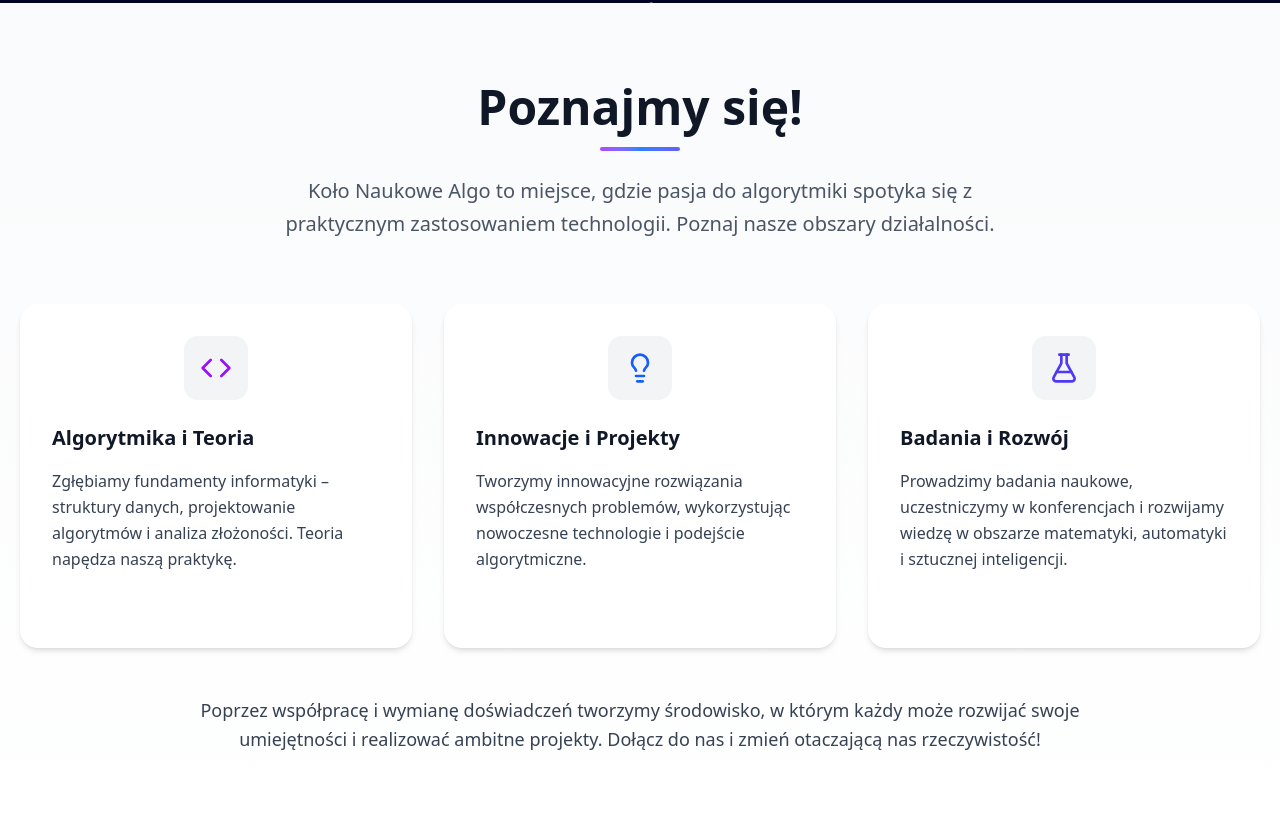
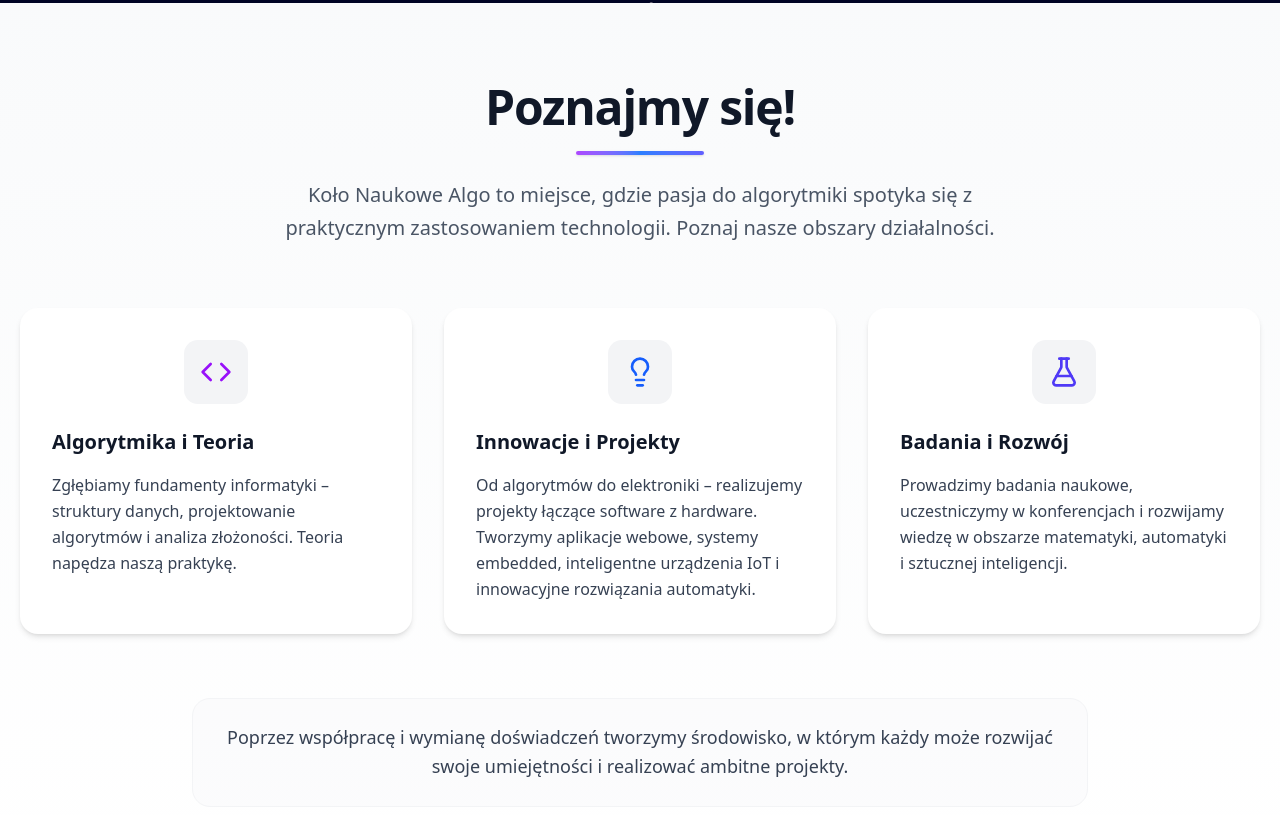
Before and after one commit to KN-Algo/Panel_administracyjny, a React (Vite) app in the folder frontend/: page / in a window 1280 px wide. Shown: the part 797-1612 px from the top of the page. Built offline with nearby package versions, Linux system fonts and the light colour scheme.

Commit message:
feat: zmiana stylu i treści kart

```diff
--- a/frontend/src/features/home/AboutSection.tsx
+++ b/frontend/src/features/home/AboutSection.tsx
@@ -1,5 +1,5 @@
 import { useTranslation } from "react-i18next";
-import { Code, Lightbulb, FlaskConical, ArrowRight } from "lucide-react";
+import { Code, Lightbulb, FlaskConical } from "lucide-react";
 
 interface TileProps {
   icon: React.ReactNode;
@@ -41,11 +41,6 @@ function AnimatedTile({
         <p className="text-gray-700 group-hover:text-white/90 leading-relaxed transition-colors duration-300">
           {description}
         </p>
-
-        {/* Arrow indicator */}
-        <div className="mt-6 flex justify-center opacity-0 group-hover:opacity-100 transition-opacity duration-300">
-          <ArrowRight className="w-5 h-5 text-white animate-pulse" />
-        </div>
       </div>
 
       {/* Decorative element */}
@@ -91,18 +86,18 @@ export default function AboutSection() {
     <div className="relative w-full py-20 bg-gradient-to-b from-gray-50 to-white z-10">
       <div className="max-w-7xl mx-auto px-5">
         {/* Header */}
-        <div className="text-center mb-16">
-          <h2 className="text-4xl md:text-5xl font-bold text-gray-900 mb-4">
+        <div className="text-center mb-16 group cursor-default">
+          <h2 className="text-4xl md:text-5xl font-bold text-gray-900 mb-5 tracking-tight transition-all duration-300 group-hover:scale-[1.02]">
             {t("home.about_title")}
           </h2>
-          <div className="w-20 h-1 bg-gradient-to-r from-purple-500 via-blue-500 to-indigo-500 mx-auto rounded-full mb-6"></div>
-          <p className="text-xl text-gray-600 max-w-3xl mx-auto leading-relaxed">
+          <div className="w-32 h-1 bg-gradient-to-r from-purple-500 via-blue-500 to-indigo-500 mx-auto rounded-full mb-6 shadow-sm transition-all duration-500 group-hover:w-48 group-hover:shadow-md"></div>
+          <p className="text-xl text-gray-600 max-w-3xl mx-auto leading-relaxed font-light">
             {t("home.about_subtitle")}
           </p>
         </div>
 
         {/* Animated Tiles Grid */}
-        <div className="grid grid-cols-1 md:grid-cols-2 lg:grid-cols-3 gap-8 mb-12">
+        <div className="grid grid-cols-1 md:grid-cols-2 lg:grid-cols-3 gap-8 mb-16">
           {tiles.map((tile, index) => (
             <AnimatedTile key={index} {...tile} />
           ))}
@@ -110,9 +105,11 @@ export default function AboutSection() {
 
         {/* Bottom text */}
         <div className="text-center max-w-4xl mx-auto">
-          <p className="text-lg text-gray-700 leading-relaxed">
-            {t("home.about_footer_text")}
-          </p>
+          <div className="px-8 py-6 rounded-2xl bg-gray-50/50 border border-gray-100 transition-all duration-300 hover:bg-gray-100/50 hover:border-gray-200 hover:shadow-md hover:-translate-y-1 cursor-default">
+            <p className="text-lg text-gray-700 leading-relaxed">
+              {t("home.about_footer_text")}
+            </p>
+          </div>
         </div>
       </div>
     </div>
--- a/frontend/src/i18n/de.json
+++ b/frontend/src/i18n/de.json
@@ -14,10 +14,10 @@
     "about_tile1_title": "Algorithmik & Theorie",
     "about_tile1_desc": "Wir erforschen die Grundlagen der Informatik – Datenstrukturen, Algorithmendesign und Komplexitätsanalyse. Theorie treibt unsere Praxis an.",
     "about_tile2_title": "Innovation & Projekte",
-    "about_tile2_desc": "Wir schaffen innovative Lösungen für zeitgenössische Probleme unter Verwendung moderner Technologien und eines algorithmischen Ansatzes.",
+    "about_tile2_desc": "Von Algorithmen bis Elektronik – wir realisieren Projekte, die Software mit Hardware verbinden. Wir entwickeln Webanwendungen, Embedded-Systeme, intelligente IoT-Geräte und innovative Automatisierungslösungen.",
     "about_tile3_title": "Forschung & Entwicklung",
     "about_tile3_desc": "Wir führen wissenschaftliche Forschung durch, nehmen an Konferenzen teil und entwickeln Wissen in Mathematik, Automatisierung und künstlicher Intelligenz.",
-    "about_footer_text": "Durch Zusammenarbeit und Wissensaustausch schaffen wir ein Umfeld, in dem jeder seine Fähigkeiten entwickeln und ehrgeizige Projekte verwirklichen kann. Treten Sie uns bei und verändern Sie die Realität um uns herum!",
+    "about_footer_text": "Durch Zusammenarbeit und Wissensaustausch schaffen wir ein Umfeld, in dem jeder seine Fähigkeiten entwickeln und ehrgeizige Projekte verwirklichen kann.",
     "about_who_we_are": "Der Algo Wissenschaftliche Verein vereint Studenten, die ihren Horizont erweitern und sich in verschiedenen Wissenschaftsbereichen entwickeln möchten.",
     "about_our_goal": "Unser Ziel ist es, neue Lösungen für zeitgenössische Probleme unter Verwendung von Technologie und mathematischen Algorithmen zu schaffen.",
     "about_our_impact": "Durch Zusammenarbeit und Innovation verändern wir die Realität um uns herum.",
--- a/frontend/src/i18n/en.json
+++ b/frontend/src/i18n/en.json
@@ -14,10 +14,10 @@
     "about_tile1_title": "Algorithmics & Theory",
     "about_tile1_desc": "We explore the foundations of computer science – data structures, algorithm design, and complexity analysis. Theory drives our practice.",
     "about_tile2_title": "Innovation & Projects",
-    "about_tile2_desc": "We create innovative solutions to contemporary problems using modern technologies and an algorithmic approach.",
+    "about_tile2_desc": "From algorithms to electronics – we create projects combining software with hardware. We build web applications, embedded systems, intelligent IoT devices, and innovative automation solutions.",
     "about_tile3_title": "Research & Development",
     "about_tile3_desc": "We conduct scientific research, participate in conferences, and develop knowledge in mathematics, automation, and artificial intelligence.",
-    "about_footer_text": "Through collaboration and knowledge sharing, we create an environment where everyone can develop their skills and accomplish ambitious projects. Join us and change the reality around us!",
+    "about_footer_text": "Through collaboration and knowledge sharing, we create an environment where everyone can develop their skills and accomplish ambitious projects.",
     "about_who_we_are": "Algo Science Club brings together students who want to broaden their horizons and are eager to develop in various fields of science.",
     "about_our_goal": "Our goal is to create new solutions to contemporary problems using technology and mathematical algorithms.",
     "about_our_impact": "Through cooperation and innovation, we change the reality around us.",
--- a/frontend/src/i18n/pl.json
+++ b/frontend/src/i18n/pl.json
@@ -14,10 +14,10 @@
     "about_tile1_title": "Algorytmika i Teoria",
     "about_tile1_desc": "Zgłębiamy fundamenty informatyki – struktury danych, projektowanie algorytmów i analiza złożoności. Teoria napędza naszą praktykę.",
     "about_tile2_title": "Innowacje i Projekty",
-    "about_tile2_desc": "Tworzymy innowacyjne rozwiązania współczesnych problemów, wykorzystując nowoczesne technologie i podejście algorytmiczne.",
+    "about_tile2_desc": "Od algorytmów do elektroniki – realizujemy projekty łączące software z hardware. Tworzymy aplikacje webowe, systemy embedded, inteligentne urządzenia IoT i innowacyjne rozwiązania automatyki.",
     "about_tile3_title": "Badania i Rozwój",
     "about_tile3_desc": "Prowadzimy badania naukowe, uczestniczymy w konferencjach i rozwijamy wiedzę w obszarze matematyki, automatyki i sztucznej inteligencji.",
-    "about_footer_text": "Poprzez współpracę i wymianę doświadczeń tworzymy środowisko, w którym każdy może rozwijać swoje umiejętności i realizować ambitne projekty. Dołącz do nas i zmień otaczającą nas rzeczywistość!",
+    "about_footer_text": "Poprzez współpracę i wymianę doświadczeń tworzymy środowisko, w którym każdy może rozwijać swoje umiejętności i realizować ambitne projekty.",
     "about_who_we_are": "Koło Naukowe Algo zrzesza studentów chcących poszerzać swoje horyzonty, chętnych do rozwoju w różnych dziedzinach nauki.",
     "about_our_goal": "Naszym celem jest tworzenie nowych rozwiązań współczesnych problemów z wykorzystaniem technologii i algorytmów matematycznych.",
     "about_our_impact": "Poprzez współpracę i innowacje zmieniamy otaczającą nas rzeczywistość.",
```
